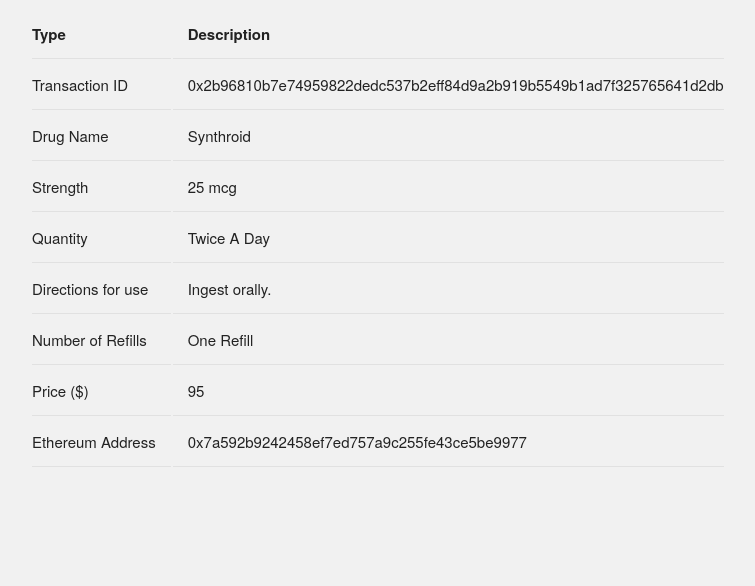
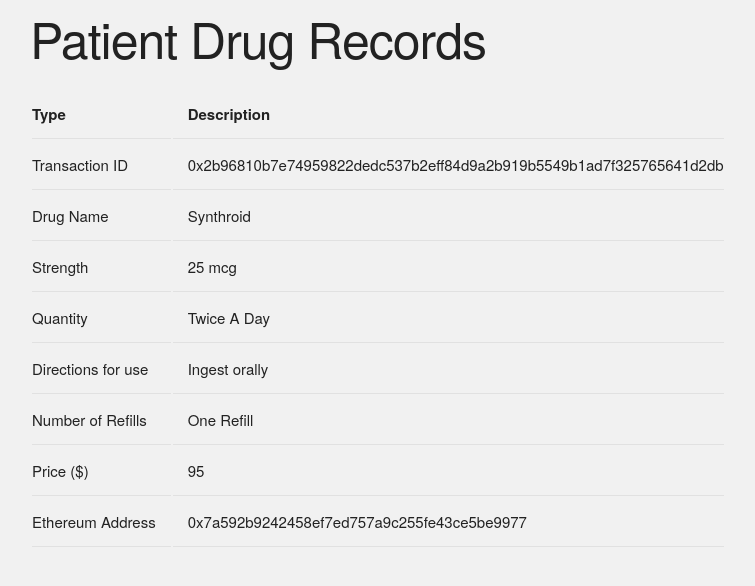
Before and after one commit to jordanelizaga/elephant-dist-health, a Django app: page /patient/ in a window 1280 px wide. Shown: the top 586 px of the page, without its empty margins (130-885 px from the left). Run offline with Django 3.2, Linux system fonts and the light colour scheme.

Commit message:
Finished completely

```diff
--- a/elephant/patient/templates/patient.html
+++ b/elephant/patient/templates/patient.html
@@ -14,6 +14,8 @@
 
 <body >
     <div class="container">
+        <h1> Patient Drug Records </h1>
+
         <table class="tg">
             <tr>
                 <th class="tg-yw4l">Type</th>
@@ -37,7 +39,7 @@
             </tr>
             <tr>
             <td class="tg-yw4l">Directions for use</td>
-            <td class="tg-yw4l">Ingest orally.</td>
+            <td class="tg-yw4l">Ingest orally</td>
             </tr>
             <tr>
             <td class="tg-yw4l">Number of Refills</td>
--- a/elephant/valid/templates/valid.html
+++ b/elephant/valid/templates/valid.html
@@ -47,7 +47,7 @@
                 Drug name: <br> <input type="text" name="First Name" value="Synthroid" > <br>
                 Strength: <br> <input type="text" name="First Name" value="25 mcg" > <br>
                 Quantity prescribed: <br> <input type="text" name="Middle Initial" value="Twice A Day"> <br>
-                Directions for use: <br> <input type="text" name="Last Name" value="Ingest orally.">        <br>
+                Directions for use: <br> <input type="text" name="Last Name" value="Ingest orally">        <br>
                 Number of Refills: <br> <input type="text" name="" value="One Refill" >        <br>
                 Price ($): <br> <input type="text" name="" value="95" >        <br>
                 Ethereum Address: <br> <select name="" ><option value="0x7a592b9242458ef7ed757a9c255fe43ce5be9977">0x7a592b9242458ef7ed757a9c255fe43ce5be9977</option>   </select>     <br>
```
